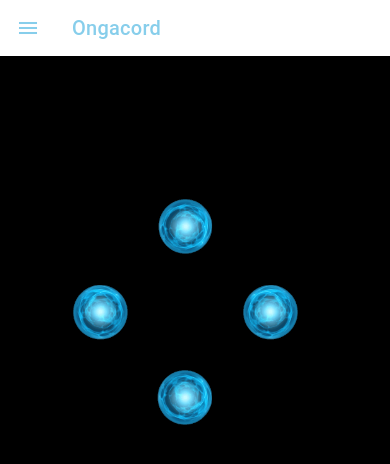
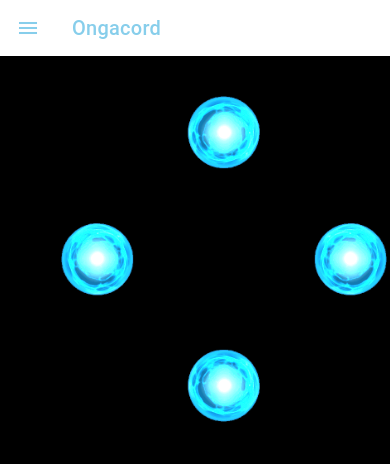
Before and after one commit to ArkDriveDev/Ongacord, a React (Vite) app: page /hologram in a window 390 px wide. Shown: the top 464 px of the page. Built offline with nearby package versions, Linux system fonts and the light colour scheme.

Commit message:
for mobile adjustment

```diff
--- a/src/pages/Hologram.css
+++ b/src/pages/Hologram.css
@@ -1,4 +1,4 @@
-/* Solid Black Background */
+/* Perfect Black Background */
 ion-content.hologram-container {
   --background: #000000;
   background: #000;
@@ -10,70 +10,86 @@ ion-content.hologram-container {
   display: flex;
   justify-content: center;
   align-items: center;
+  overflow: hidden;
 }
 
-/* Centered Container - Pushed Lower */
+/* Centered Container - Adjusted position */
 .hologram-center {
   position: relative;
-  width: 90vw;
-  height: 90vw;
-  max-width: 400px;
-  max-height: 400px;
-  margin-top: 12vh; /* Increased from 5vh to 12vh */
+  width: 140vmin;
+  height: 140vmin;
+  max-width: 600px;
+  max-height: 600px;
+  margin: 30px 0 0 -15px; /* Top: 30px, Left: -15px */
 }
 
 /* Image Containers */
 .reflection-image {
   position: absolute;
-  width: 22%;
-  height: 22%;
+  width: 20%;
+  height: 20%;
   display: flex;
   justify-content: center;
   align-items: center;
+  background: transparent;
 }
 
-/* Simple Image Styling */
+/* Image Styling - Glow removed */
 .reflection-image img {
-  width: 70%;
-  height: 70%;
+  width: 80%;
+  height: 80%;
   object-fit: contain;
+  filter: brightness(1.7); /* Only brightness remains */
 }
 
-/* Positioning */
+/* Spacing Positions */
 .reflection-image.top {
-  top: 15%;
+  top: 10%;
   left: 50%;
   transform: translateX(-50%);
 }
 
 .reflection-image.right {
   top: 50%;
-  right: 15%;
+  right: 10%;
   transform: translateY(-50%) rotate(90deg) scaleX(-1);
 }
 
 .reflection-image.bottom {
-  bottom: 15%;
+  bottom: 10%;
   left: 50%;
   transform: translateX(-50%) scaleY(-1);
 }
 
 .reflection-image.left {
   top: 50%;
-  left: 15%;
+  left: 10%;
   transform: translateY(-50%) rotate(270deg);
 }
 
-/* Mobile Adjustments */
+/* Mobile Responsiveness */
 @media (max-width: 768px) {
   .hologram-center {
-    width: 95vw;
-    height: 95vw;
-    margin-top: 15vh; /* Increased from 8vh to 15vh */
+    width: 120vmin;
+    height: 120vmin;
+    margin: 25px 0 0 -10px; /* Adjusted for mobile */
   }
 
   .reflection-image {
-    width: 24%;
-    height: 24%;
+    width: 22%;
+    height: 22%;
+  }
+
+  .reflection-image.top {
+    top: 12%;
+  }
+  .reflection-image.right {
+    right: 12%;
+  }
+  .reflection-image.bottom {
+    bottom: 12%;
+  }
+  .reflection-image.left {
+    left: 12%;
   }
 }
```
